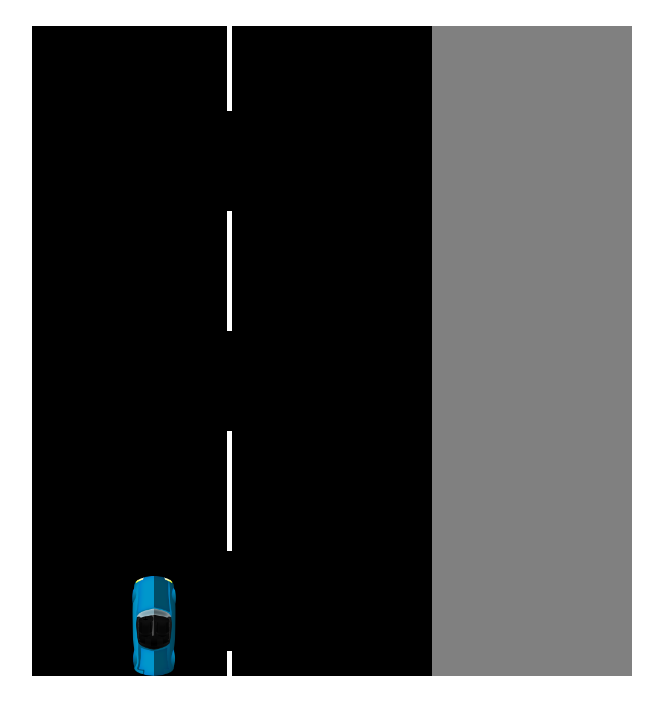
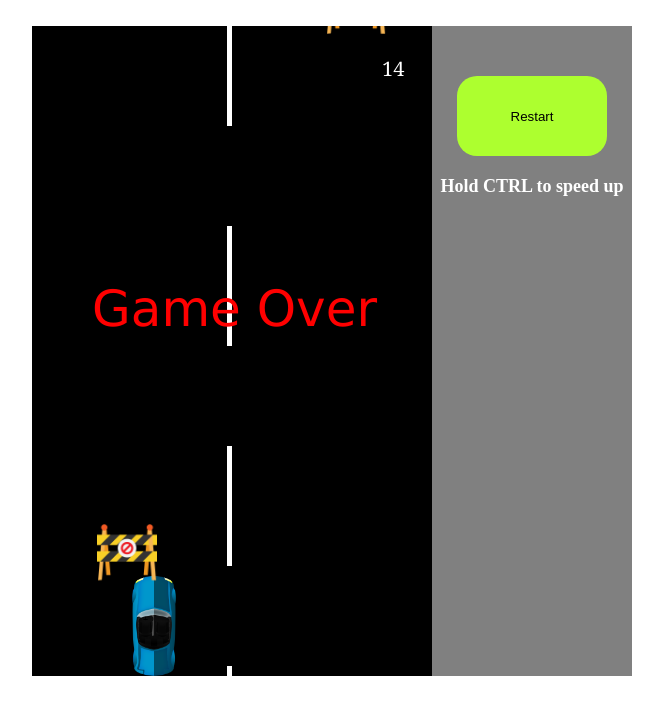
Before and after one commit to zjnka141/GitProject, a plain HTML site: page LaptrinhHuongDoiTuong/BT_GameLaiXe/cargame.html in a window 1280 px wide. Shown: the whole page, without its empty margins (308-971 px from the left). Drawn offline with Linux system fonts and the light colour scheme.

Commit message:
Hoàn thiện game đua xe

```diff
--- a/LaptrinhHuongDoiTuong/BT_GameLaiXe/cargame.html
+++ b/LaptrinhHuongDoiTuong/BT_GameLaiXe/cargame.html
@@ -8,20 +8,41 @@
 <body>
     <br>
     <img id="carImg" src="car.png" alt="The Car" style="display:none;">
+    <img id="coinImg" src="coin.png" alt="The Coin" style="display:none;">
+    <img id="obstacleImg" src="barrier.png" alt="The Obstacle" style="display:none;">
     <div style="width:600px;text-align:center;font-size:20px;margin: auto;color: brown;" id="result">
         <canvas id="myCanvas" width="400px" height="650px" style="background-color:black;float: left;"></canvas>
-        <div style="width:200px;height: 650px; background-color: gray; float: left;"></div>
+        <div style="width:200px;height: 650px; background-color: gray; float: left;">
+            <input type="button" value="Restart" onclick="reset()" ;
+                style="background-color:greenyellow;width:150px;height: 80px;border:none; border-radius: 20px; margin-top: 50px;">
+            <div style="margin-top:20px;color:white; font-weight:bold; font-size:18;">Hold CTRL to speed up</div>
         </div>
+    </div>
+    <div></div>
     <script>
+        var run = true;
         var canvas = document.getElementById("myCanvas");
         var ctx = canvas.getContext("2d");
         var carImg = document.getElementById("carImg");
-        var dy = 5;
-        var car = new Car(100, 550, 8);
-        var line0 = new Line(195, -220, dy);
-        var line1 = new Line(195, 0, dy);
-        var line2 = new Line(195, 220, dy);
-        var line3 = new Line(195, 440, dy);
+        var coinImg = document.getElementById("coinImg");
+        var obstacle = document.getElementById("obstacleImg");
+        var dy = 4;
+        var dx = 14;
+        const CAR_HEIGHT = 100;
+        const CAR_WIDTH = 44;
+        const LINE_WIDTH = 5;
+        var car = new Car(100, canvas.height - CAR_HEIGHT, dx, dx);
+        var line0 = new Line(canvas.width / 2 - LINE_WIDTH, -220, dy);
+        var line1 = new Line(canvas.width / 2 - LINE_WIDTH, 0, dy);
+        var line2 = new Line(canvas.width / 2 - LINE_WIDTH, 220, dy);
+        var line3 = new Line(canvas.width / 2 - LINE_WIDTH, 440, dy);
+        var score = new Score();
+        var bonus0 = new Bonus(100, 0, dy, 40);
+        var bonus1 = new Bonus(340, 10, dy, 40);
+        var obstacle0 = new Obstacle(200, 0, dy);
+        var obstacle1 = new Obstacle(0, 300, dy);
+        var obstacle2 = new Obstacle(340, 100, dy);
+        var obstacle3 = new Obstacle(300, 450, dy);
         function Line(x, y, dy) {
             this.x = x;
             this.y = y;
@@ -32,42 +53,131 @@
             }
             this.update = function () {
                 this.y += this.dy;
-                if (this.y == 660) {
+                if (this.y > 660) {
                     this.y = -220;
                 }
                 this.draw();
             }
         }
-        function Car(x, y, dx) {
+        function Car(x, y, dx, dy) {
             this.x = x;
             this.y = y;
             this.dx = dx;
+            this.dy = dy;
             this.draw = function () {
-                ctx.drawImage(carImg, this.x, this.y, 44, 100);
+                ctx.drawImage(carImg, this.x, this.y, CAR_WIDTH, CAR_HEIGHT);
             }
             this.update = function (direct) {
+                if (run == true) {
                     if (direct == "right") {
-                    if (this.x < 356) {
+                        if (this.x < canvas.width - CAR_WIDTH) {
                             this.x += dx;
                         }
                     }
-                if (direct == "left") {
+                    else if (direct == "left") {
                         if (this.x > 0) {
                             this.x -= dx;
+                        }
+                    }
+                    else if (direct == "up") {
+                        if (this.y > 0) {
+                            this.y -= dy;
+                        }
+                    }
+                    else if (direct == "down") {
+                        if (this.y + CAR_HEIGHT < canvas.height) {
+                            this.y += dy;
                         }
                     }
                     this.draw();
                 }
             }
+        }
+        function Score() {
+            this.scoreReal = 0;
+            this.inc=60;
+            this.draw = function () {
+                ctx.font = "20px Georgia";
+                ctx.fillText(this.scoreReal, 350, 50);
+            }
+            var score_fast = 0;
+            this.update = function () {
+                score_fast++;
+                if (score_fast % this.inc == 0) {
+                    this.scoreReal++;
+                }
+                this.draw();
+            }
+        }
+        function Bonus(x, y, dy, bonus) {
+            this.x = x;
+            this.y = y;
+            this.dy = dy;
+            this.bonus = bonus;
+        }
+        Bonus.prototype.draw = function () {
+            ctx.drawImage(coinImg, this.x, this.y, this.bonus, this.bonus);
+        }
+        Bonus.prototype.update = function () {
+            if (this.y + 40 > car.y && this.y < car.y + CAR_HEIGHT - 2) {
+                if ((this.x + 40 > car.x) && (this.x < car.x + 42)) {
+                    score.scoreReal += 10;
+                    this.x = Math.random() * (canvas.width - 40);
+                    this.y = -(Math.random() * 1000 + 100);
+                }
+            } else if (this.y > canvas.height) {
+                this.x = Math.random() * (canvas.width - 40) + 40;
+                this.y = -(Math.random() * 1000 + 100);
+            }
+            this.y += this.dy;
+            this.draw();
+        }
+        function Obstacle(x, y, dy) {
+            this.x = x;
+            this.y = y;
+            this.dy = dy;
+        }
+        Obstacle.prototype.draw = function () {
+            ctx.drawImage(obstacleImg, this.x, this.y, 60, 60);
+        }
+        Obstacle.prototype.update = function () {
+            if (this.y + 60 > car.y && this.y < car.y + CAR_HEIGHT) {
+                if ((this.x + 60 > car.x) && (this.x < car.x + 44)) {
+                    ctx.font = "50px Verdana";
+                    ctx.fillStyle = "red";
+                    ctx.fillText("Game Over", 60, 300);
+                    run = false;
+                }
+            } else if (this.y > canvas.height) {
+                this.x = Math.random() * (canvas.width - 60) ;
+                this.y = -(Math.random() * 1000 + 10);
+            }
+            this.y += this.dy;
+
+            this.draw();
+        }
         function animate() {
+            if (run == true) {
                 window.requestAnimationFrame(animate);
-            ctx.clearRect(0, 0, 400, 650);
+                ctx.clearRect(0, 0, canvas.width, canvas.height);
                 line0.update();
                 line1.update();
                 line2.update();
                 line3.update();
                 car.draw();
+                score.update();
+                bonus0.update();
+                bonus1.update();
+                obstacle0.update();
+                obstacle1.update();
+                obstacle2.update();
+                obstacle3.update();
             }
+        }
+        function reset() {
+            location.reload();
+        }
+        animate();
         window.addEventListener("keydown", function (event) {
             switch (event.keyCode) {
                 case 39:
@@ -76,9 +186,45 @@
                 case 37:
                     car.update("left");
                     break;
+                case 38:
+                    car.update("up");
+                    break;
+                case 40:
+                    car.update("down");
+                    break;
+                case 17:
+                    line0.dy=10;
+                    line1.dy=10;
+                    line2.dy=10;
+                    line3.dy=10;
+                    obstacle0.dy=10;
+                    obstacle1.dy=10;
+                    obstacle2.dy=10;
+                    obstacle3.dy=10;
+                    bonus0.dy=10;
+                    bonus1.dy=10;
+                    score.inc=20;
+                    break;
             }
         });
-        animate();
+        window.addEventListener("keyup", function (event) {
+            switch (event.keyCode) {
+                case 17:
+                    line0.dy=4;
+                    line1.dy=4;
+                    line2.dy=4;
+                    line3.dy=4;
+                    obstacle0.dy=4;
+                    obstacle1.dy=4;
+                    obstacle2.dy=4;
+                    obstacle3.dy=4;
+                    bonus0.dy=4;
+                    bonus1.dy=4;
+                    score.inc=60;
+                    break;
+            }
+        });
+
     </script>
 </body>
 
```
Also changed, not shown: LaptrinhHuongDoiTuong/BT_GameLaiXe/barrier.png (added), LaptrinhHuongDoiTuong/BT_GameLaiXe/coin.png (added). Lines whose indentation alone changed are shown as unchanged.
